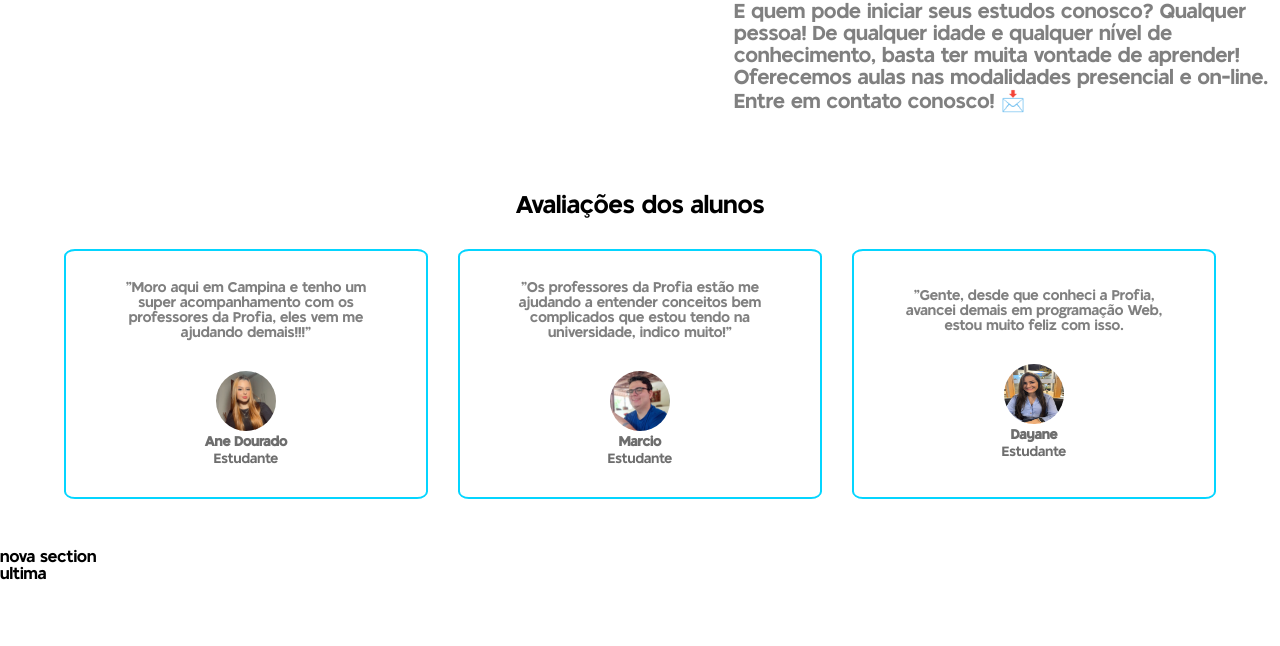
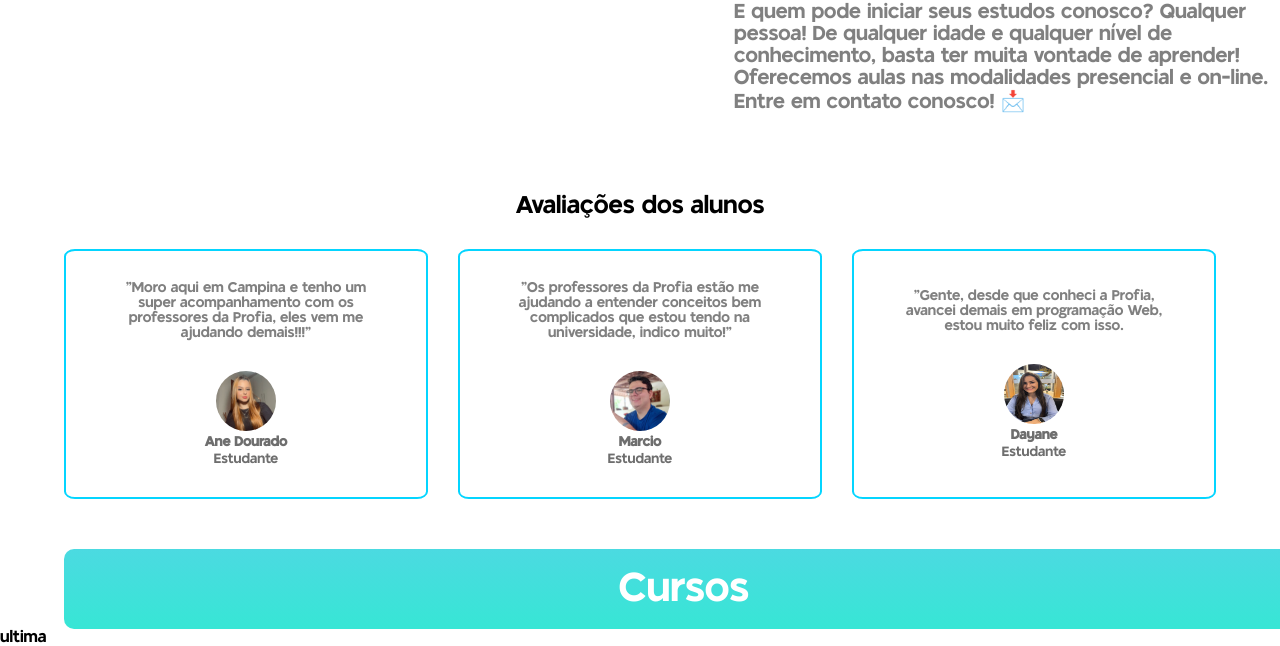
Before and after one commit to andrewtargino/aula13, a plain HTML site: page index.html in a window 1280 px wide. Shown: the part 1227-1873 px from the top of the page. Before the commit the page ends 1810 px from the top, so only its background shows below. Drawn offline with Linux system fonts and the light colour scheme.

Commit message:
Add files via upload

```diff
--- a/index.html
+++ b/index.html
@@ -135,8 +135,10 @@
                 </div>
             </div>
         </section>
-        <section class="corpo" id="exemplo3">
-            nova section
+        <section class="container" id="cursosprofia">
+            <div class="cursos">
+                Cursos
+            </div>
         </section>
         <section class="corpo" id="exemplo4">
             ultima
--- a/style.css
+++ b/style.css
@@ -258,3 +258,14 @@ ul>li{
     margin-bottom: 10px;
     transform: translateY(10px);
 }
+.cursos{
+    background: linear-gradient(#4BDAE1,#37e6d5);
+    width: 1240px;
+    height: 80px;
+    border-radius: 10px;
+    color: white;
+    align-items: center;
+    justify-content: center;
+    display: flex;
+    font-size: 40px;
+}
```
